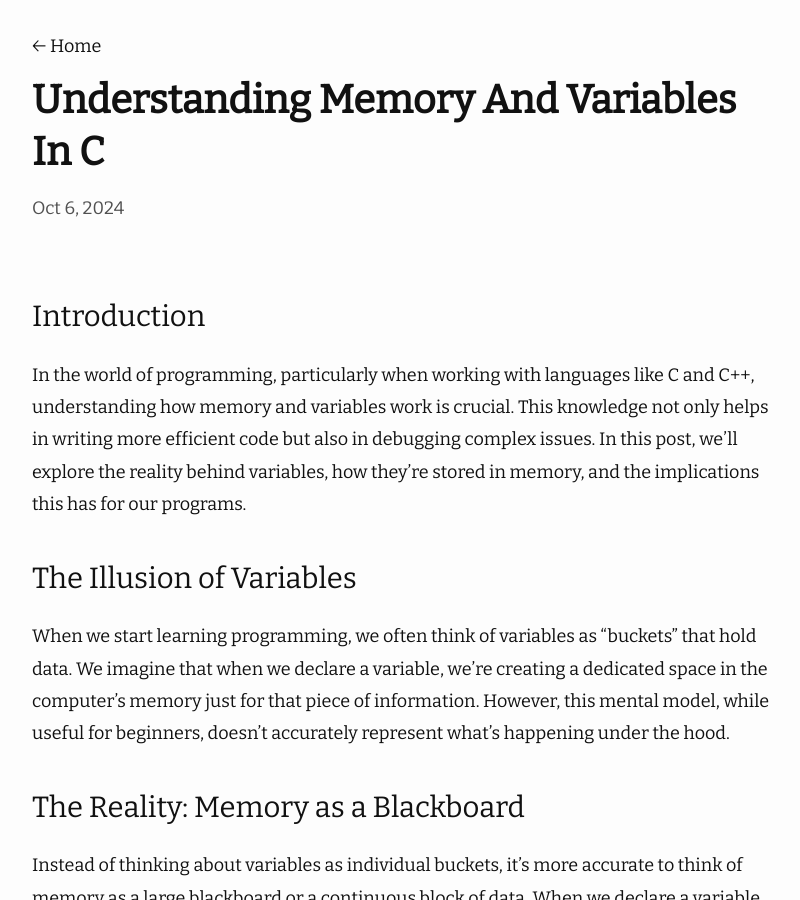
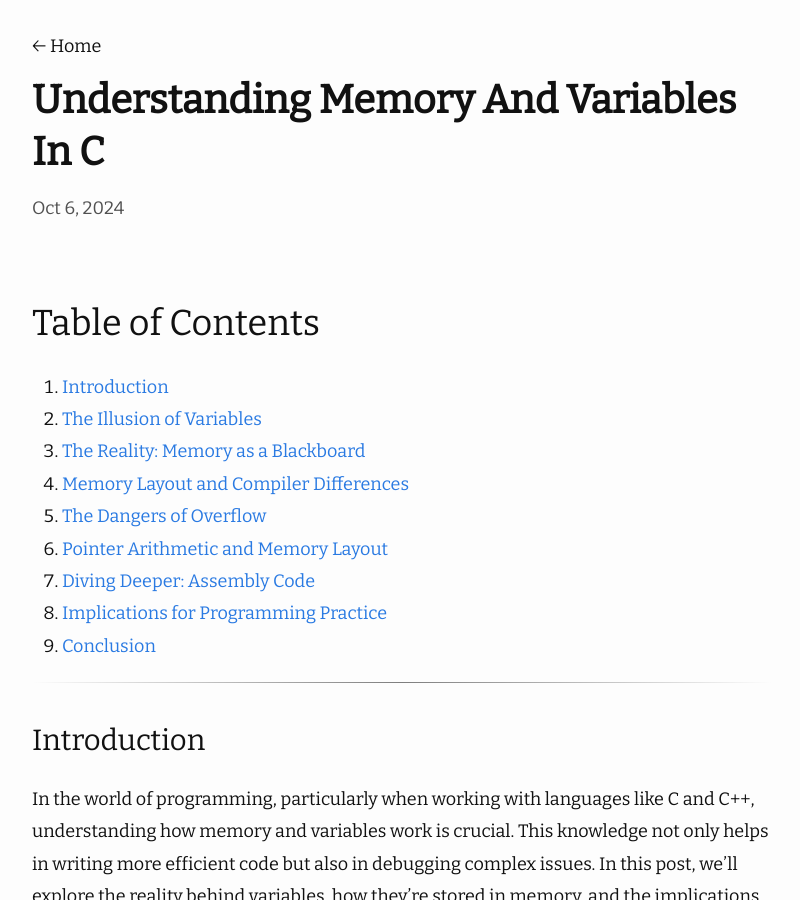
Before and after one commit to mohitmishra786/chessman, a Jekyll site: the page built from _posts/2024-10-06-Understanding-Memory-and-Variables-in-C.md, in a window 1280 px wide and 900 px high. Shown: the whole window, without its empty margins (238-1038 px from the left). Built offline with Jekyll 4.4.1, drawn with Linux system fonts in a browser that asks for light colours; nearby versions of some CDN libraries; a script that is not in the unit is left out.

Commit message:
Update 2024-10-06-Understanding-Memory-and-Variables-in-C.md

```diff
--- a/_posts/2024-10-06-Understanding-Memory-and-Variables-in-C.md
+++ b/_posts/2024-10-06-Understanding-Memory-and-Variables-in-C.md
@@ -1,6 +1,22 @@
 ---
 layout: post
 ---
+
+## Table of Contents
+
+1. [Introduction](#introduction)
+2. [The Illusion of Variables](#the-illusion-of-variables)
+3. [The Reality: Memory as a Blackboard](#the-reality-memory-as-a-blackboard)
+4. [Memory Layout and Compiler Differences](#memory-layout-and-compiler-differences)
+5. [The Dangers of Overflow](#the-dangers-of-overflow)
+6. [Pointer Arithmetic and Memory Layout](#pointer-arithmetic-and-memory-layout)
+7. [Diving Deeper: Assembly Code](#diving-deeper-assembly-code)
+8. [Implications for Programming Practice](#implications-for-programming-practice)
+9. [Conclusion](#conclusion)
+
+
+---
+
 ### Introduction
 
 In the world of programming, particularly when working with languages like C and C++, understanding how memory and variables work is crucial. This knowledge not only helps in writing more efficient code but also in debugging complex issues. In this post, we'll explore the reality behind variables, how they're stored in memory, and the implications this has for our programs.
```
